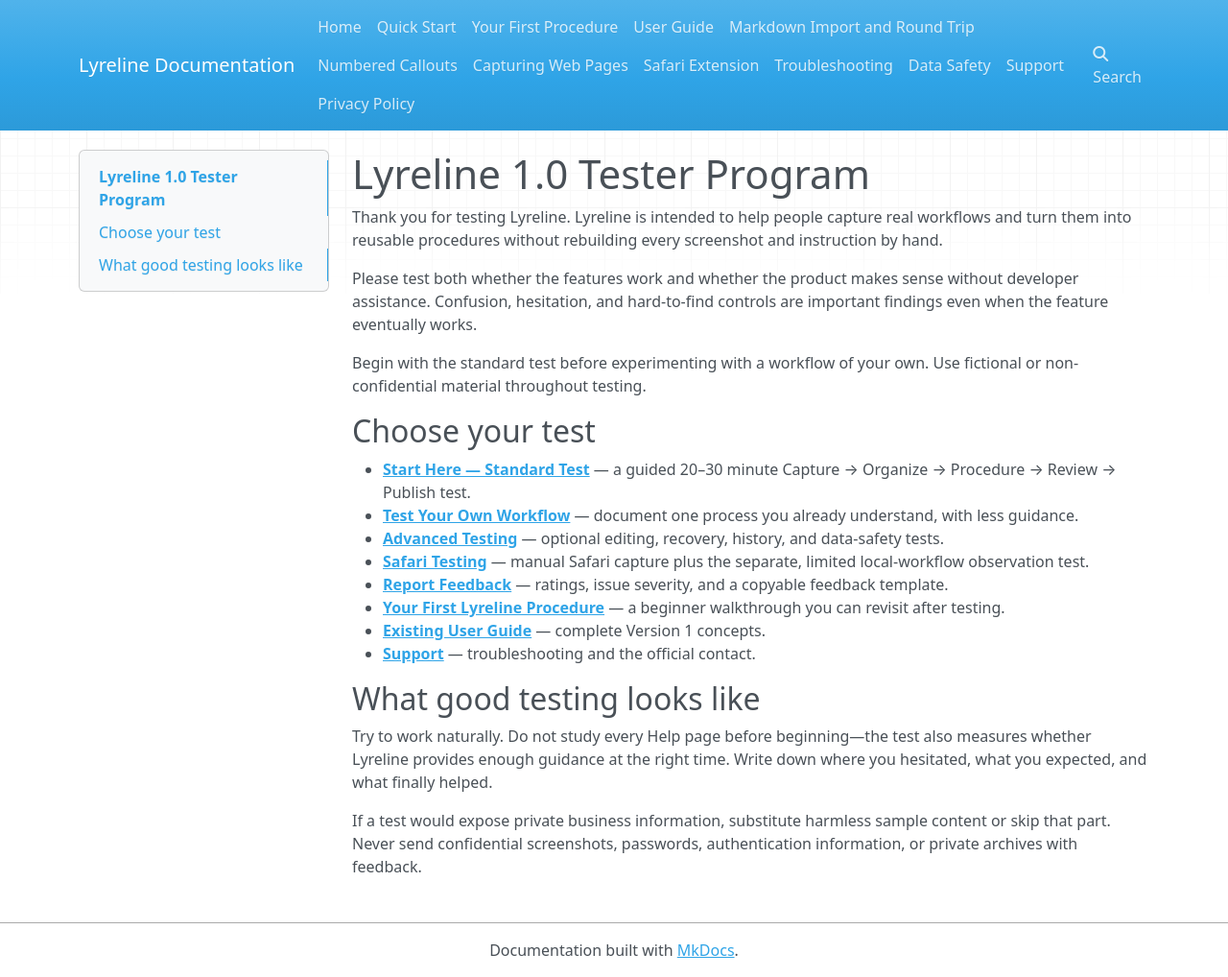
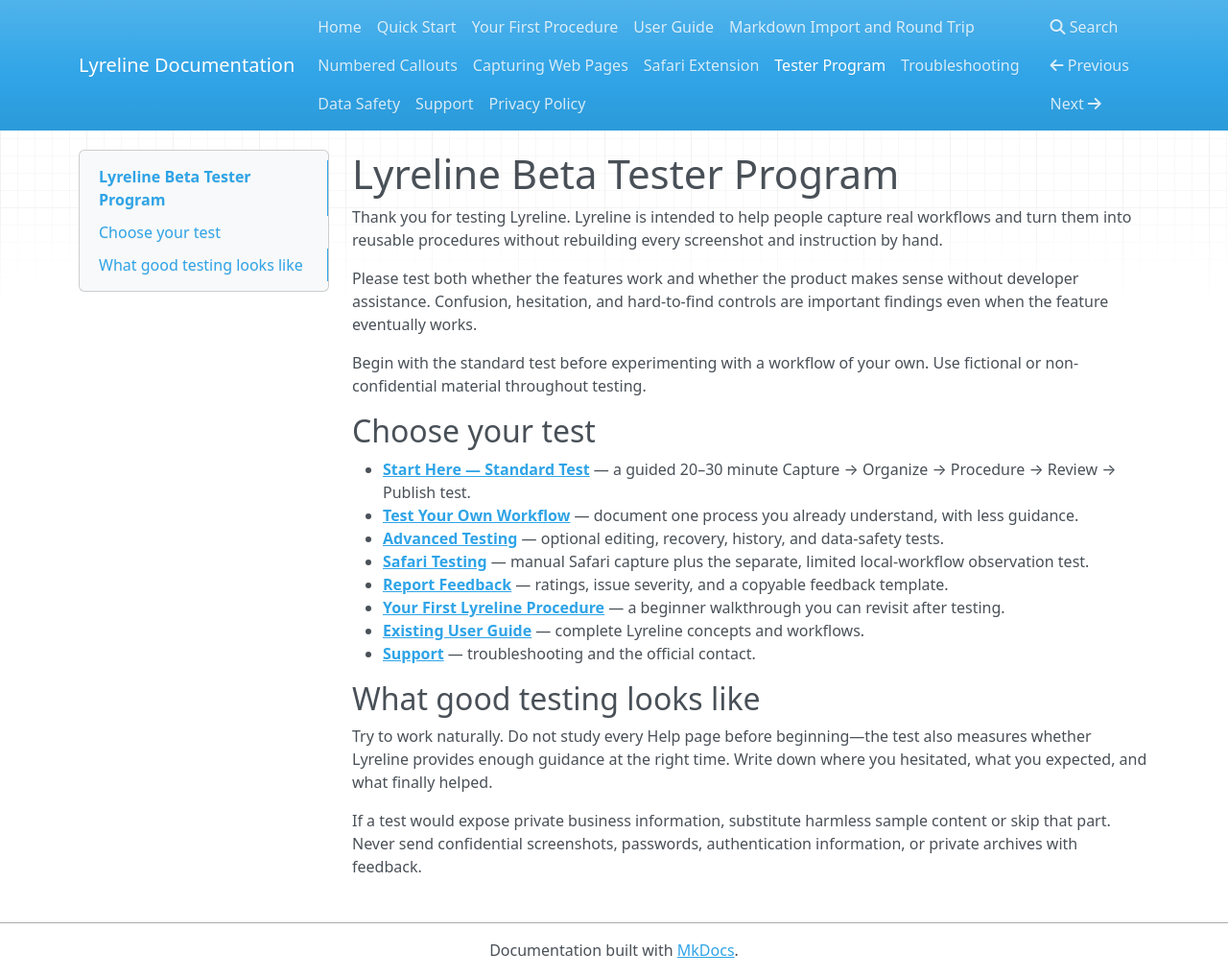
Before and after one commit to 94972cptbv-tech/Lyreline-Documentation, an MkDocs documentation site: the page built from docs/testing/index.md, in a window 1280 px wide and 1018 px high. Shown: the whole window at 96% size. Built offline with MkDocs 1.6.1, drawn with Linux system fonts in a browser that asks for light colours; nearby versions of some CDN libraries.

Commit message:
Update beta tester documentation and navigation

```diff
--- a/docs/javascripts/feedback.js
+++ b/docs/javascripts/feedback.js
@@ -27,7 +27,7 @@
 
   function buildReport() {
     const data = new FormData(form);
-    const report = ["LYRELINE 1.0 TESTER FEEDBACK"];
+    const report = ["LYRELINE BETA TESTER FEEDBACK"];
 
     addSection(report, "TESTER INFORMATION", [
       answered("Tester", text(data, "testerName")),
--- a/docs/testing/index.md
+++ b/docs/testing/index.md
@@ -1,4 +1,4 @@
-# Lyreline 1.0 Tester Program
+# Lyreline Beta Tester Program
 
 Thank you for testing Lyreline. Lyreline is intended to help people capture real
 workflows and turn them into reusable procedures without rebuilding every
@@ -25,7 +25,7 @@
   feedback template.
 - **[Your First Lyreline Procedure](../your-first-procedure.md)** — a beginner
   walkthrough you can revisit after testing.
-- **[Existing User Guide](../user-guide.md)** — complete Version 1 concepts.
+- **[Existing User Guide](../user-guide.md)** — complete Lyreline concepts and workflows.
 - **[Support](../support.md)** — troubleshooting and the official contact.
 
 ## What good testing looks like
--- a/mkdocs.yml
+++ b/mkdocs.yml
@@ -16,6 +16,7 @@
   - Numbered Callouts: numbered-callouts.md
   - Capturing Web Pages: capturing-web-pages.md
   - Safari Extension: safari-extension.md
+  - Tester Program: testing/index.md
   - Troubleshooting: troubleshooting.md
   - Data Safety: data-safety.md
   - Support: support.md
```
Also changed, not shown: docs/testing/feedback.md (+4 -4 lines).
